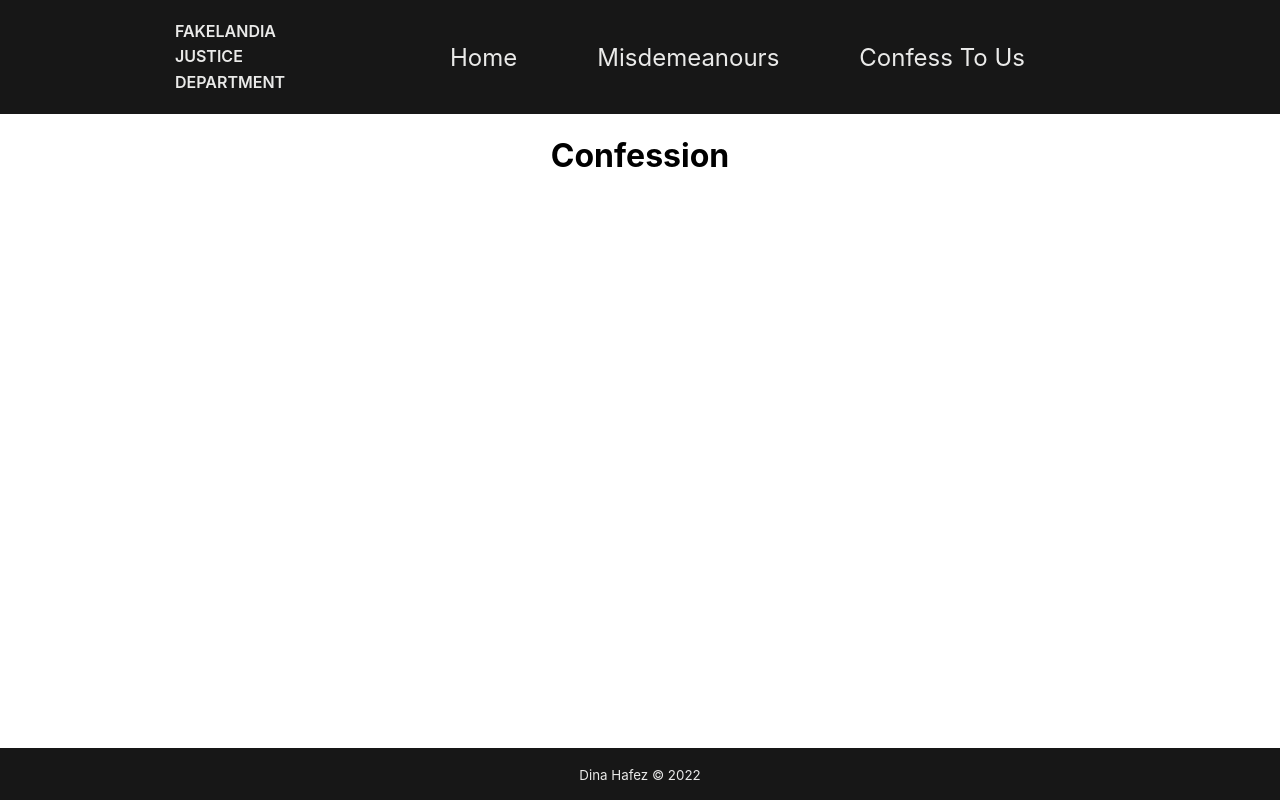
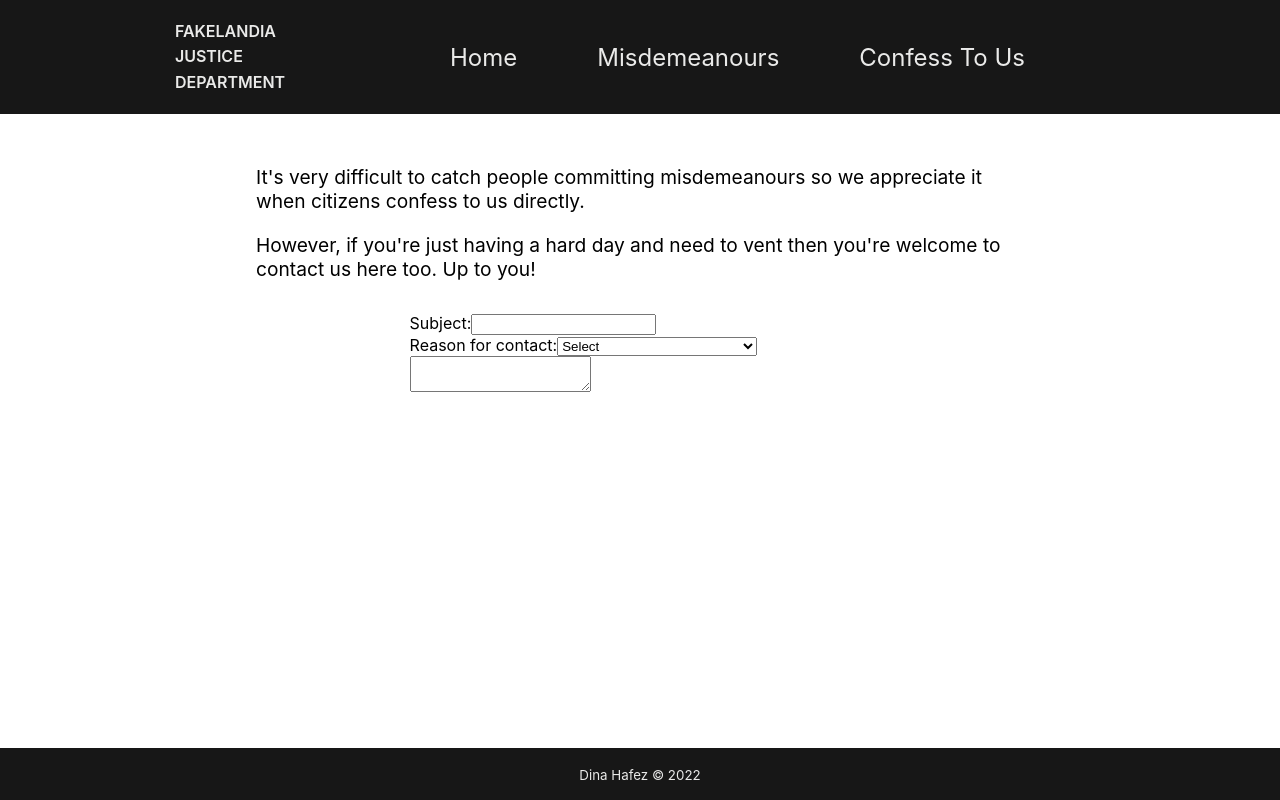
Before and after one commit to deedeeh/fakelandia-app-, a React (Create React App) app: page /confession in a window 1280 px wide. Built offline with nearby package versions, Linux system fonts and the light colour scheme.

Commit message:
Created form component and css file for confession - added text to confession

```diff
--- a/src/components/Confession.tsx
+++ b/src/components/Confession.tsx
@@ -1,8 +1,12 @@
 import React from 'react';
+import '../styles/confession.css';
+import ConfessionForm from './ConfessionForm';
 
 const Confession: React.FC = () =>
-  <div>
-    <h1>Confession</h1>
-  </div>
+  <main className='content-container'>
+    <p className='conf-paragraph'>It's very difficult to catch people committing misdemeanours so we appreciate it when citizens confess to us directly.</p>
+    <p className='conf-paragraph'>However, if you're just having a hard day and need to vent then you're welcome to contact us here too. Up to you!</p>
+    <ConfessionForm />
+  </main>
 
 export default Confession;
--- /dev/null
+++ b/src/components/ConfessionForm.tsx
@@ -0,0 +1,34 @@
+import React from 'react';
+
+const ConfessionForm: React.FC = () => {
+  return(
+    <div className='content-container'>
+      <form>
+        <div>
+          <label id='subject'>
+            Subject:
+            <input type='text' value='' />
+          </label>
+        </div>
+        <div>
+          <label>
+            Reason for contact:
+            <select value='' name='reason' id='reason'>
+              <option value='select'>Select</option>
+              <option value='lift'>Lift</option>
+              <option value='vegetables'>Vegetables</option>
+              <option value='rudeness'>Rudeness</option>
+              <option value='united'>United</option>
+              <option value='talk'>I just want to talk</option>
+            </select>
+          </label>
+        </div>
+        <div>
+          <textarea value='' />
+        </div>
+      </form>
+    </div>
+  )
+}
+
+export default ConfessionForm;
--- /dev/null
+++ b/src/styles/confession.css
@@ -0,0 +1,7 @@
+body {
+  font-size: 1rem;
+}
+
+.conf-paragraph {
+  font-size: 1.2rem;
+}
```
